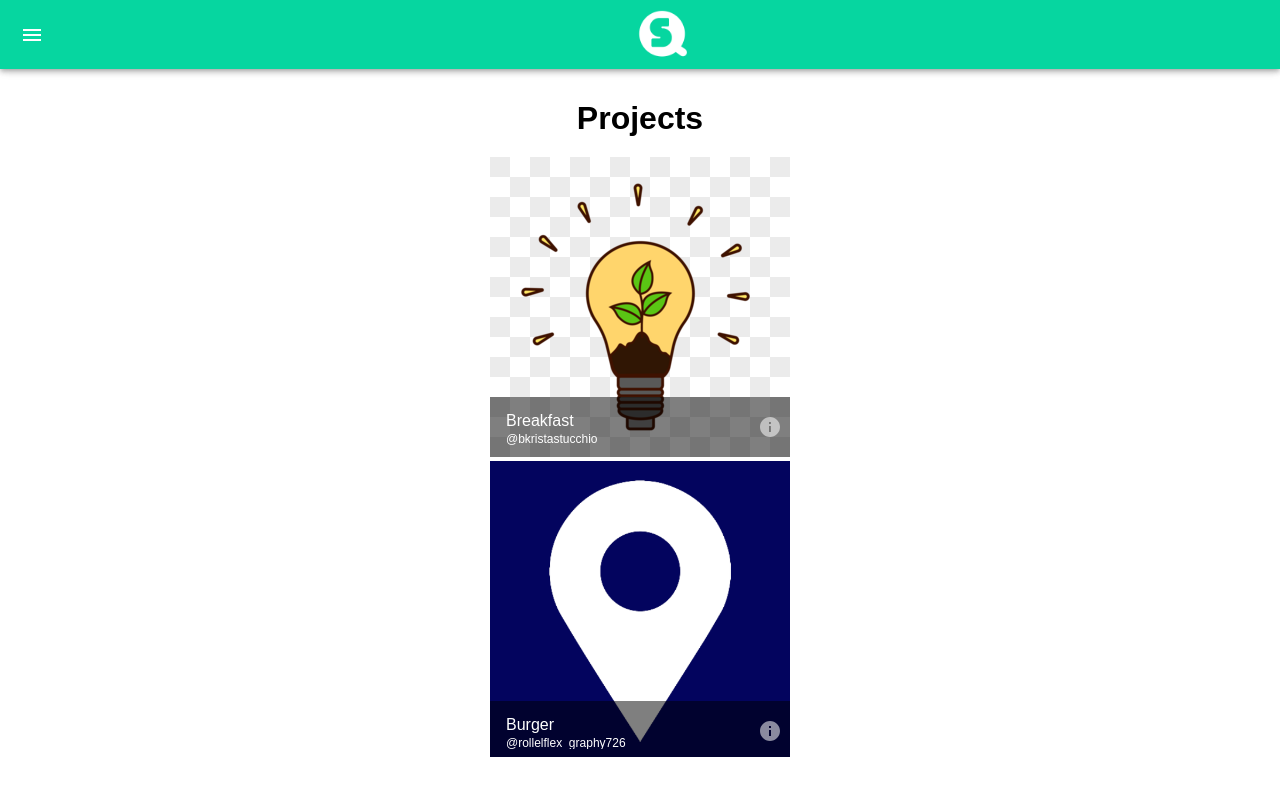
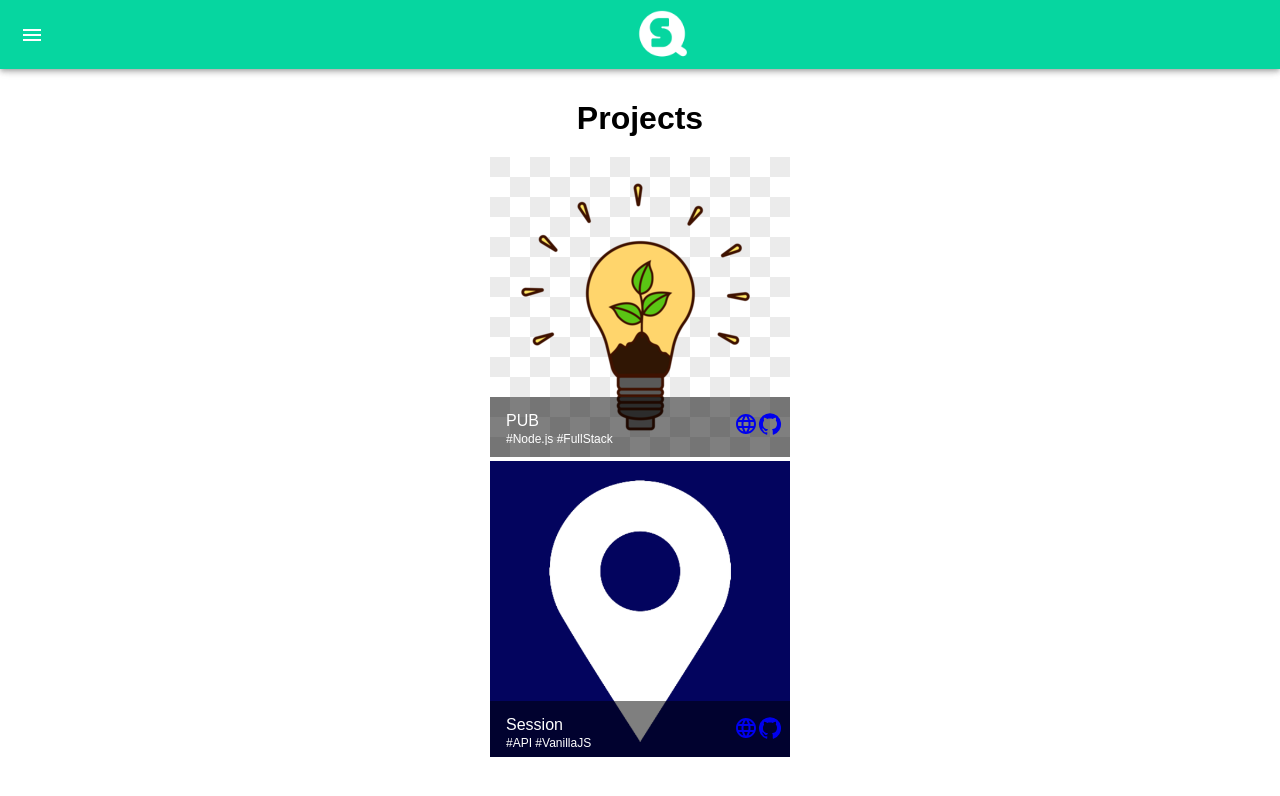
Before and after one commit to sequint/portfolio-2.0, a React (Create React App) app: page /projects in a window 1280 px wide. Shown: the top 796 px of the page. Built offline with nearby package versions, Linux system fonts and the light colour scheme.

Commit message:
Add website and github icons with links to the respective project sites

```diff
--- a/src/components/ProjectList/ProjectList.js
+++ b/src/components/ProjectList/ProjectList.js
@@ -1,28 +1,39 @@
+import { Link } from 'react-router-dom'
 import ImageList from '@mui/material/ImageList'
 import ImageListItem from '@mui/material/ImageListItem'
 import ImageListItemBar from '@mui/material/ImageListItemBar'
 import IconButton from '@mui/material/IconButton'
-import InfoIcon from '@mui/icons-material/Info'
+import GitHubIcon from '@mui/icons-material/GitHub'
+import LanguageIcon from '@mui/icons-material/Language'
 import pubImg from '../../images/project-screenshots/PUB-icon.png'
 import sessionImg from '../../images/project-screenshots/session-icon.png'
 import binaryTreeImg from '../../images/project-screenshots/binary-tree-icon.png'
 
-const itemData = [
+const projects = [
   {
     img: pubImg,
-    title: 'Breakfast',
-    author: '@bkristastucchio',
+    title: 'PUB',
+    author: '#Node.js #FullStack',
     featured: true,
+    gitHubLink: 'https://github.com/sequint/pub',
+    deployedSite: 'https://pure-brook-86019.herokuapp.com/',
+    description: `Stands for 'Project Hub'. This app allow you to create and update progress on projects you are working on. It also allows other users to track and comment on your projects to help you out!`
   },
   {
     img: sessionImg,
-    title: 'Burger',
-    author: '@rollelflex_graphy726',
+    title: 'Session',
+    author: '#API #VanillaJS',
+    gitHubLink: 'https://github.com/sequint/pub',
+    deployedSite: 'https://pure-brook-86019.herokuapp.com/',
+    description: `Stands for 'Project Hub'. This app allow you to create and update progress on projects you are working on. It also allows other users to track and comment on your projects to help you out!`
   },
   {
     img: binaryTreeImg,
-    title: 'Camera',
-    author: '@helloimnik',
+    title: 'Binary Tree',
+    author: '#C++',
+    gitHubLink: 'https://github.com/sequint/pub',
+    deployedSite: 'https://pure-brook-86019.herokuapp.com/',
+    description: `Stands for 'Project Hub'. This app allow you to create and update progress on projects you are working on. It also allows other users to track and comment on your projects to help you out!`
   }
 ]
 
@@ -35,23 +46,28 @@ const ProjectList = () => {
         rows={1}
         cols={1}
       >
-        {itemData.map((item) => (
-          <ImageListItem key={item.img}>
+        {projects.map((project) => (
+          <ImageListItem key={project.img}>
             <img
-              src={`${item.img}?w=248&fit=crop&auto=format`}
-              srcSet={`${item.img}?w=248&fit=crop&auto=format&dpr=2 2x`}
-              alt={item.title}
+              src={`${project.img}?w=248&fit=crop&auto=format`}
+              srcSet={`${project.img}?w=248&fit=crop&auto=format&dpr=2 2x`}
+              alt={project.title}
               loading="lazy"
             />
             <ImageListItemBar
-              title={item.title}
-              subtitle={item.author}
+              title={project.title}
+              subtitle={project.author}
               actionIcon={
                 <IconButton
                   sx={{ color: 'rgba(255, 255, 255, 0.54)' }}
-                  aria-label={`info about ${item.title}`}
+                  aria-label={`info about ${project.title}`}
                 >
-                  <InfoIcon />
+                  <a href={project.deployedSite} target="_blank">
+                    <LanguageIcon />
+                  </a>
+                  <a href={project.gitHubLink} target="_blank">
+                    <GitHubIcon />
+                  </a>
                 </IconButton>
               }
             />
```
